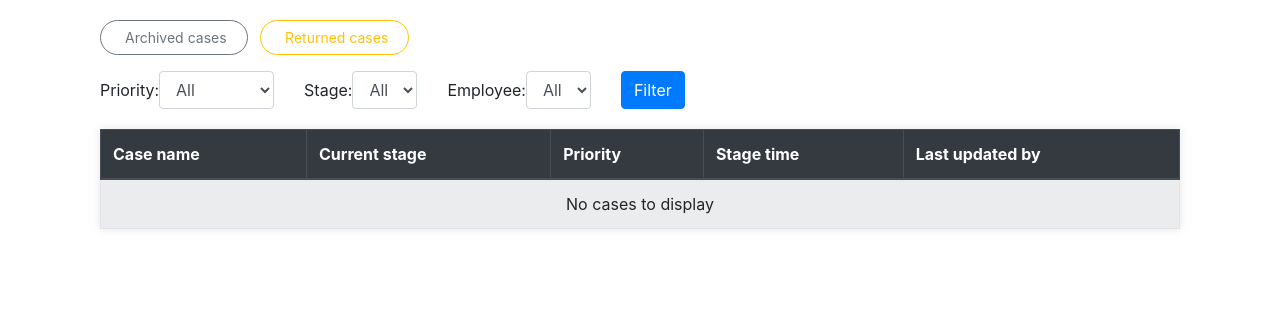
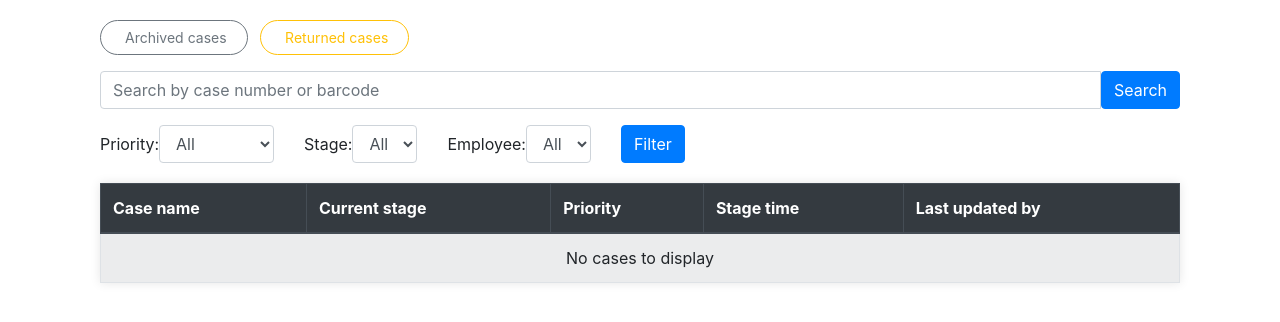
Before and after one commit to matthew-mal/scanner, a Django app: template case_tracking/core/templates/cases/case_list.html in a window 1280 px wide. Shown: the part 56-378 px from the top of the page. Run offline with Django 5.2, Linux system fonts and the light colour scheme; the template is opened without the code that fills it, so the values that code supplies are empty; some libraries are stand-ins or nearby versions.

Commit message:
поиск кейса

```diff
--- a/case_tracking/core/templates/cases/case_list.html
+++ b/case_tracking/core/templates/cases/case_list.html
@@ -11,6 +11,22 @@
             <i class="fas fa-undo mr-1"></i> Returned cases
         </a>
     </div>
+
+    <!-- Search form -->
+    <div class="mb-3">
+        <form method="get">
+            <div class="input-group">
+                <input type="text" name="search" class="form-control"
+                       placeholder="Search by case number or barcode"
+                       value="{{ search_query|default:'' }}">
+                <button type="submit" class="btn btn-primary">Search</button>
+                {% if search_query %}
+                    <a href="{% url 'case_list' %}" class="btn btn-secondary">Clear</a>
+                {% endif %}
+            </div>
+        </form>
+    </div>
+
     <!-- Filters -->
     <div class="filter-section" style="margin-bottom: 20px;">
         <form method="GET" class="form-inline">
@@ -44,6 +60,9 @@
                     {% endfor %}
                 </select>
             </div>
+            {% if search_query %}
+                <input type="hidden" name="search" value="{{ search_query }}">
+            {% endif %}
             <button type="submit" class="btn btn-primary" style="margin-left: 20px;">Filter</button>
         </form>
     </div>
@@ -56,7 +75,7 @@
                 <th>Current stage</th>
                 <th>Priority</th>
                 <th>Stage time</th>
-                <th>Last updated by</th> <!-- Новая колонка -->
+                <th>Last updated by</th>
             </tr>
         </thead>
         <tbody>
@@ -74,7 +93,7 @@
                 </tr>
             {% empty %}
                 <tr>
-                    <td colspan="5" class="text-center">No cases to display</td> <!-- Обновили colspan -->
+                    <td colspan="6" class="text-center">No cases to display</td>
                 </tr>
             {% endfor %}
         </tbody>
```
Also changed, not shown: case_tracking/core/views.py (+7 -0 lines).
